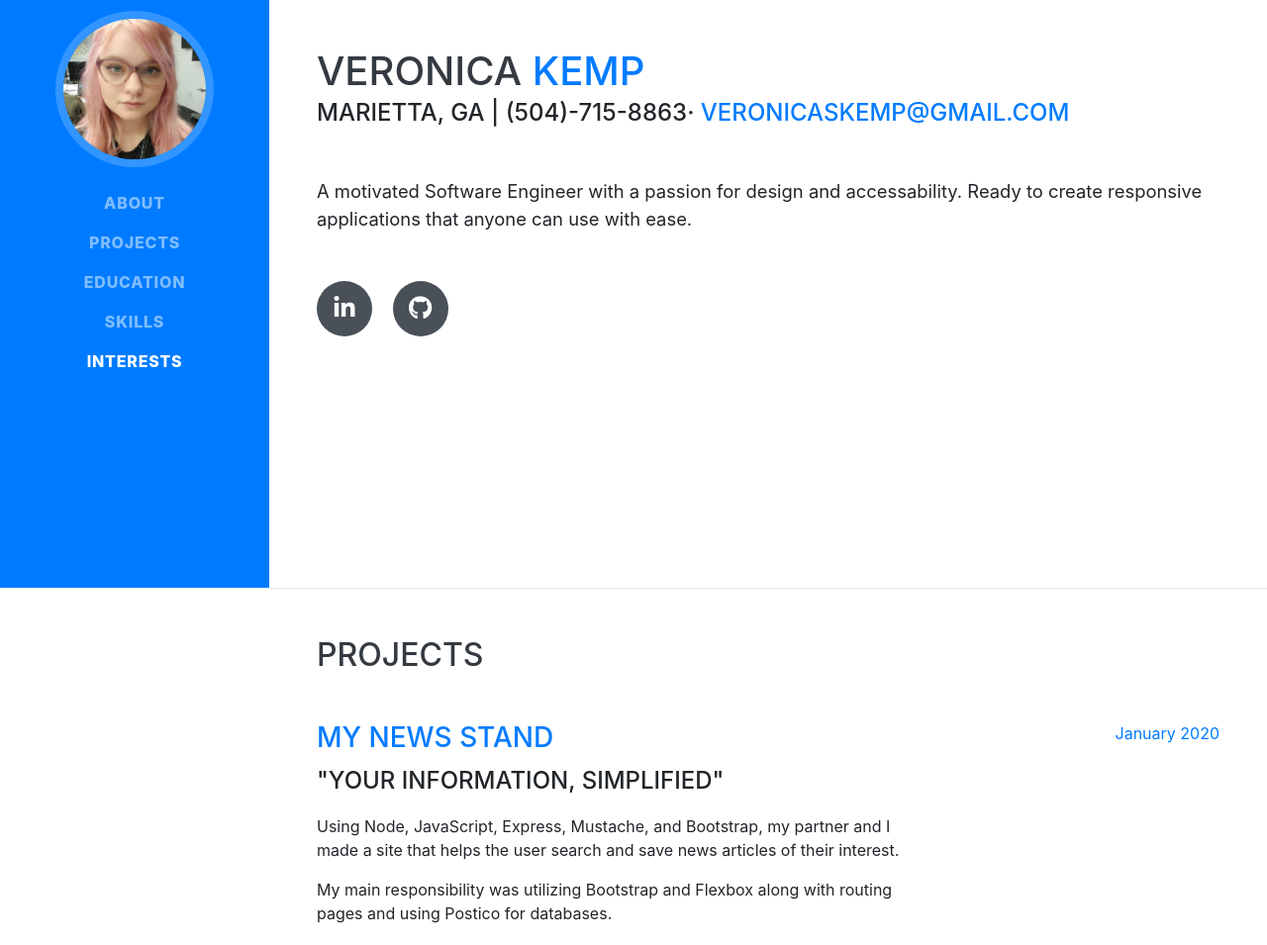
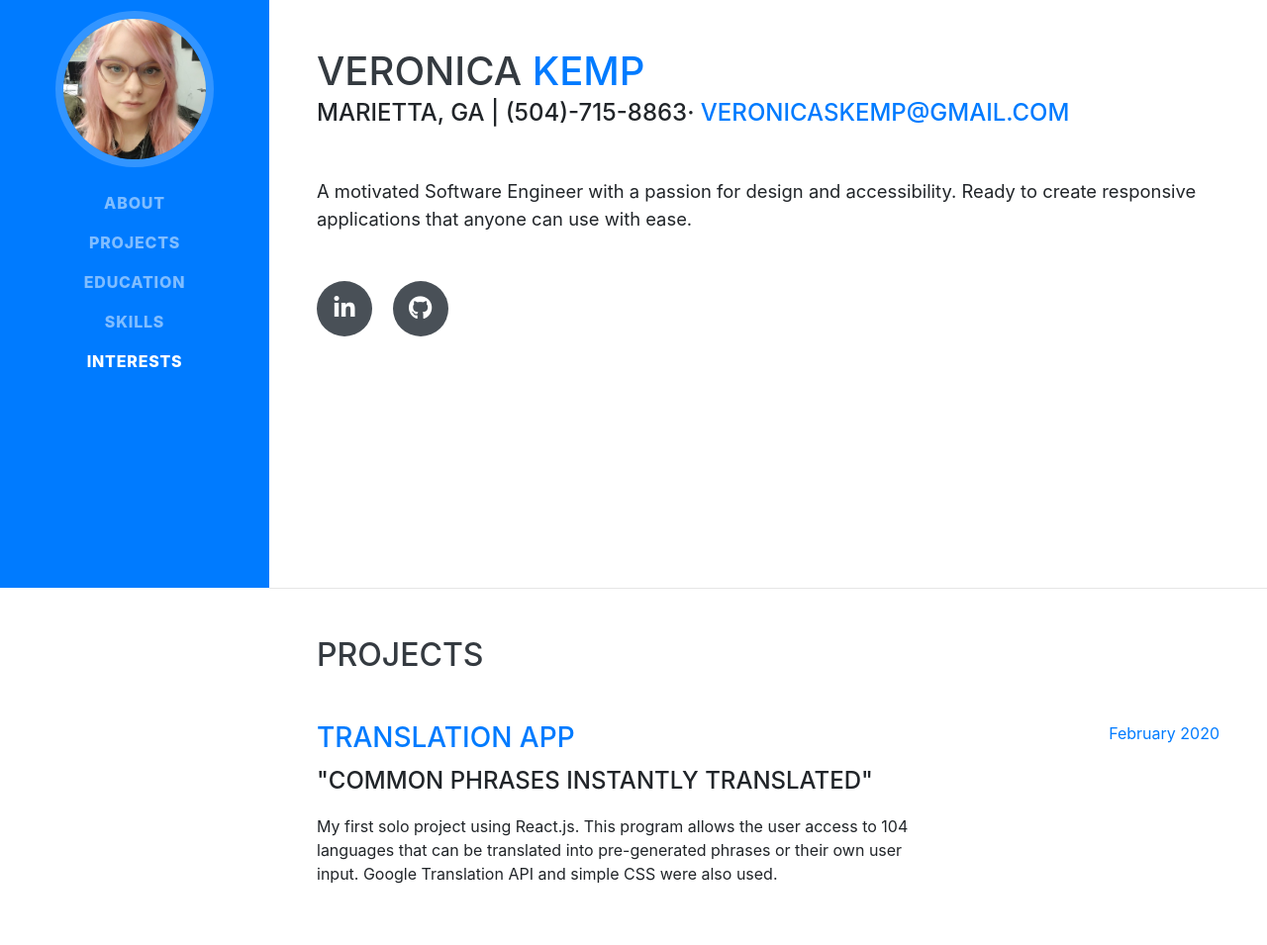
Before and after one commit to vskemp/bootstrap-portfolio, a website with bundled scripts: page index.html in a window 1280 px wide. Shown: the part 206-1161 px from the top of the page at 99% size. Built offline with nearby package versions, Linux system fonts and the light colour scheme; a web font is replaced by a local one.

Commit message:
typos and new project

```diff
--- a/index.html
+++ b/index.html
@@ -66,7 +66,7 @@
         <div class="subheading mb-5">Marietta, GA | (504)-715-8863·
           <a href="mailto:veronicaskemp@email.com">veronicaskemp@gmail.com</a>
         </div>
-        <p class="lead mb-5">A motivated Software Engineer with a passion for design and accessability. Ready to create responsive applications that anyone can use with ease.</p>
+        <p class="lead mb-5">A motivated Software Engineer with a passion for design and accessibility. Ready to create responsive applications that anyone can use with ease.</p>
         <div class="social-icons">
           <a href="https://www.linkedin.com/in/veronica-kemp-5748b2196/" target="_blank">
             <i class="fab fa-linkedin-in"></i>
@@ -85,6 +85,16 @@
       <div class="w-100">
         <h2 class="mb-5">Projects</h2>
 
+        <div class="resume-item d-flex flex-column flex-md-row justify-content-between mb-5">
+          <div class="resume-content">
+            <h3><a href="https://github.com/vskemp/react-project" target="_blank" class="mb-0">Translation App</a></h3>
+            <div class="subheading mb-3">"Common Phrases Instantly Translated"</div>
+            <p>My first solo project using React.js. This program allows the user access to 104 languages that can be translated into pre-generated phrases or their own user input. Google Translation API and simple CSS were also used.</p>
+          </div>
+          <div class="resume-date text-md-right">
+            <span class="text-primary">February 2020</span>
+          </div>
+        </div>
         <div class="resume-item d-flex flex-column flex-md-row justify-content-between mb-5">
           <div class="resume-content">
             <h3><a href="https://www.mynewsstand.net" target="_blank" class="mb-0">My News Stand</a></h3>
@@ -174,7 +184,7 @@
             Great Communication Skills &amp; Team Mindset</li>
           <li>
             <i class="fa-li fa fa-check"></i>
-            Accessabile Technology Focused
+            Accessibile Technology Focused
             </li>
           <li>
             <i class="fa-li fa fa-check"></i>
```
